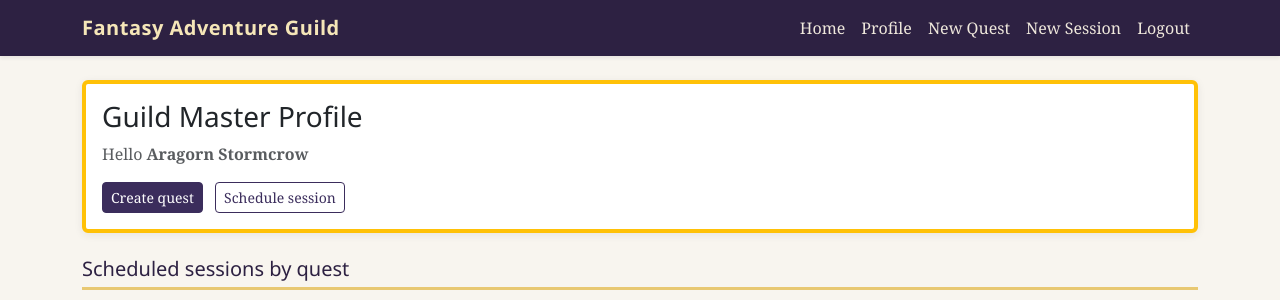
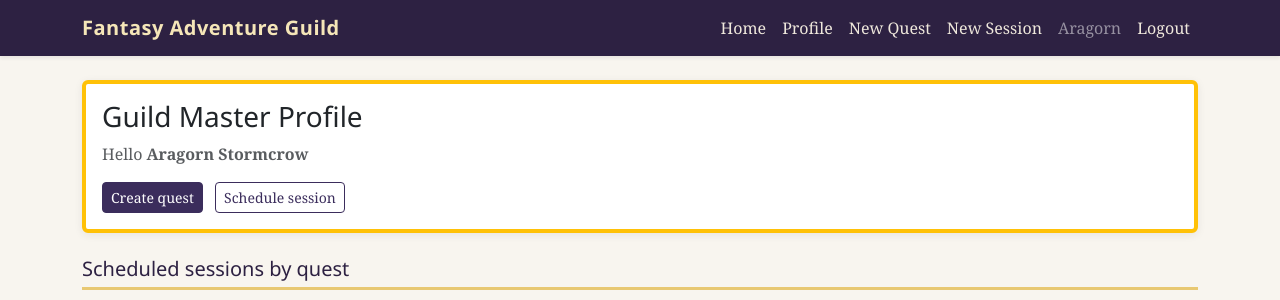
Before and after one commit to anisul770/fantasy-guild, a Flask app: page /profile in a window 1280 px wide. Shown: the top 300 px of the page. Run offline with Flask 3, Linux system fonts and the light colour scheme; a user stored in the database is signed in; data comes from the database, SQL or seed files in the repository.

Commit message:
firsname added

```diff
--- a/templates/base.html
+++ b/templates/base.html
@@ -33,6 +33,9 @@
                                 </li>
                             {% endif %}
                             <li class="nav-item">
+                                <span class="nav-link text-white-50">{{ current_user.first_name }}</span>
+                            </li>
+                            <li class="nav-item">
                                 <a class="nav-link" href="{{ url_for('auth.logout') }}">Logout</a>
                             </li>
                         {% else %}
@@ -53,7 +56,7 @@
         {% with messages = get_flashed_messages(with_categories=true) %}
             {% if messages %}
                 {% for category, message in messages %}
-                    <p class="alert alert-{{ category }}" role="alert">{{ message }} {% if current_user.is_authenticated %}{{current_user.first_name}}{% endif %} </p>
+                    <p class="alert alert-{{ category }}" role="alert">{{ message }} </p>
                 {% endfor %}
             {% endif %}
         {% endwith %}
```
